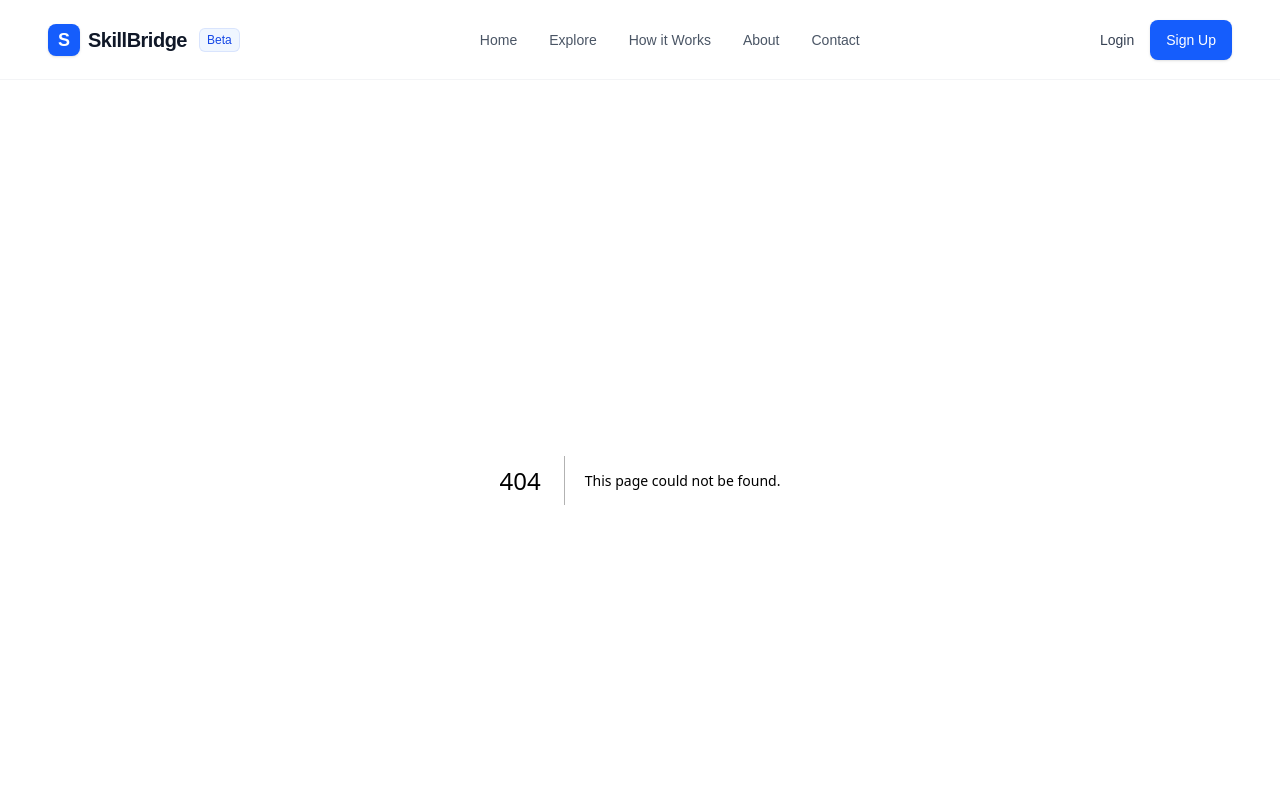
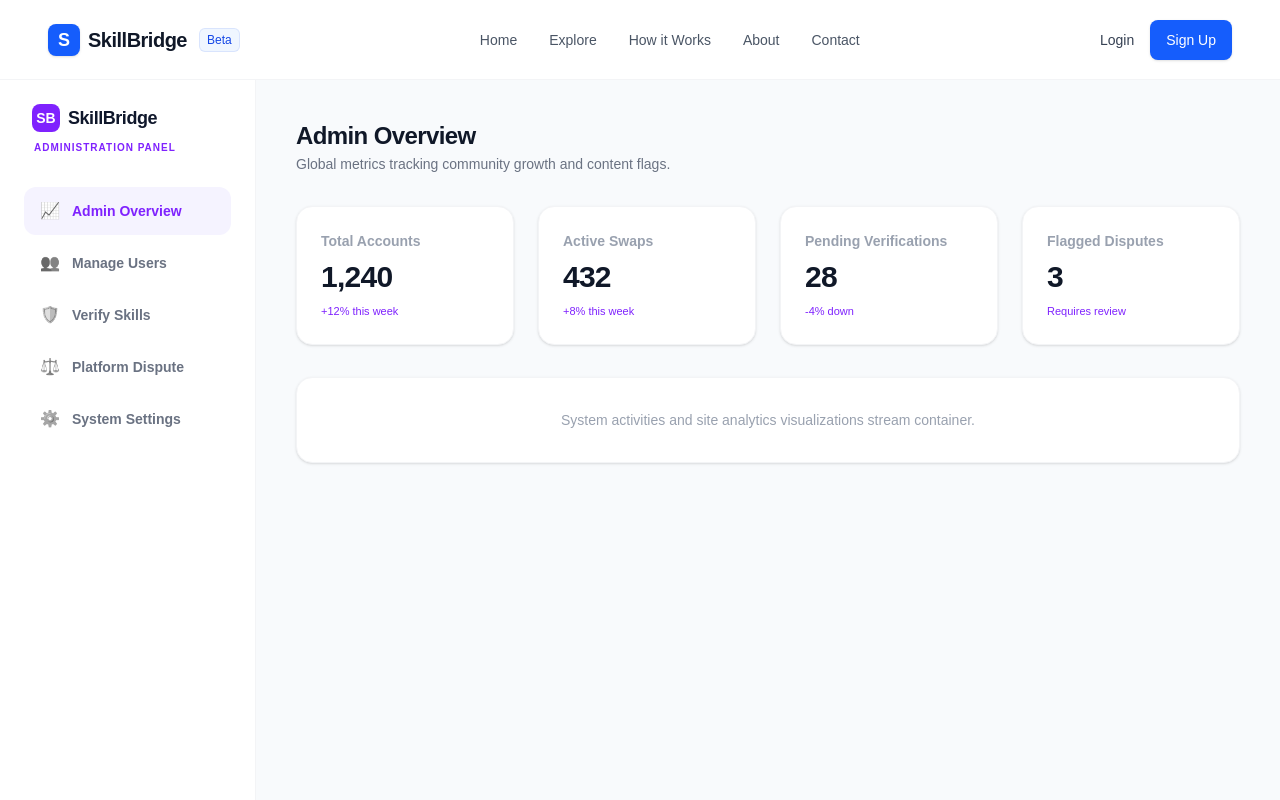
Before and after one commit to Syed-Takmil/Skill-Bridge-Client, a Next.js app: page /dashboard/admin in a window 1280 px wide. Before the commit this address had no page. Shown: the top 800 px of the page. Built offline with nearby package versions, Linux system fonts and the light colour scheme.

Commit message:
admin dashbaord created

```diff
--- /dev/null
+++ b/app/dashboard/admin/disputes/page.tsx
@@ -0,0 +1,17 @@
+'use client';
+
+import React from 'react';
+
+export default function AdminDisputesPage() {
+  return (
+    <div className="p-6 sm:p-8 lg:p-10 max-w-7xl mx-auto w-full flex flex-col gap-6">
+      <div>
+        <h1 className="text-2xl font-extrabold tracking-tight">Platform Disputes</h1>
+        <p className="text-sm text-gray-500 dark:text-gray-400 mt-0.5">Moderate reports regarding missed sessions or poor conduct behavior.</p>
+      </div>
+      <div className="bg-white dark:bg-gray-900 border border-gray-100 dark:border-gray-800 rounded-2xl p-8 text-center text-sm text-gray-400">
+        Open user tickets and resolution boards dashboard.
+      </div>
+    </div>
+  );
+}
--- /dev/null
+++ b/app/dashboard/admin/layout.tsx
@@ -0,0 +1,75 @@
+'use client';
+
+import React from 'react';
+import Link from 'next/link';
+import { usePathname } from 'next/navigation';
+
+export default function AdminDashboardLayout({
+  children,
+}: Readonly<{
+  children: React.ReactNode;
+}>) {
+  const pathname = usePathname();
+
+  // Admin exclusive navigation items
+  const adminNavItems = [
+    { name: 'Admin Overview', icon: '📈', href: '/dashboard/admin' },
+    { name: 'Manage Users', icon: '👥', href: '/dashboard/admin/users' },
+    { name: 'Verify Skills', icon: '🛡️', href: '/dashboard/admin/verify-skills' },
+    { name: 'Platform Dispute', icon: '⚖️', href: '/dashboard/admin/disputes' },
+    { name: 'System Settings', icon: '⚙️', href: '/dashboard/admin/settings' },
+  ];
+
+  return (
+    <div className="min-h-screen bg-slate-50 dark:bg-gray-950 text-gray-900 dark:text-white flex transition-colors duration-300">
+
+      {/* ================= LEFT ADMIN SIDEBAR PANEL ================= */}
+      <aside className="w-64 hidden md:flex flex-col bg-white dark:bg-gray-900 border-r border-gray-100 dark:border-gray-800 p-6 gap-8 shrink-0 sticky top-0 h-screen">
+
+        {/* Brand Header with Admin Tag */}
+        <div className="flex flex-col gap-1 px-2">
+          <div className="flex items-center gap-2">
+            <div className="w-7 h-7 rounded-lg bg-violet-600 flex items-center justify-center text-white font-black text-sm">SB</div>
+            <span className="font-extrabold text-lg tracking-tight text-slate-900 dark:text-white">SkillBridge</span>
+          </div>
+          <span className="text-[10px] uppercase font-bold tracking-widest text-violet-600 dark:text-violet-400 mt-1 px-0.5">
+            Administration Panel
+          </span>
+        </div>
+
+        {/* Navigation Map */}
+        <nav className="flex flex-col gap-1 flex-1">
+          {adminNavItems.map((item) => {
+            const isActive = pathname === item.href;
+
+            return (
+              <Link
+                href={item.href}
+                key={item.name}
+                className={`w-full flex items-center gap-3 px-4 py-3 rounded-xl text-sm font-semibold transition-all ${
+                  isActive
+                    ? 'bg-violet-50 dark:bg-violet-950/40 text-violet-600 dark:text-violet-400 font-bold'
+                    : 'text-gray-500 dark:text-gray-400 hover:bg-gray-50 dark:hover:bg-gray-800/40'
+                }`}
+              >
+                <span className="text-base filter grayscale dark:grayscale-0 select-none">{item.icon}</span>
+                {item.name}
+              </Link>
+            );
+          })}
+        </nav>
+
+        {/* Bottom Panel Actions */}
+        <button className="w-full flex items-center gap-3 px-4 py-3 rounded-xl text-sm font-semibold text-rose-600 dark:text-rose-400 hover:bg-rose-50 dark:hover:bg-rose-950/20 transition-all mt-auto border-t border-gray-50 dark:border-gray-800 pt-4">
+          <span>🚪</span> Exit Panel
+        </button>
+      </aside>
+
+      {/* ================= MAIN ADM WORKSPACE CONTAINER ================= */}
+      <div className="flex-1 overflow-y-auto">
+        {children}
+      </div>
+
+    </div>
+  );
+}
--- /dev/null
+++ b/app/dashboard/admin/page.tsx
@@ -0,0 +1,36 @@
+'use client';
+
+import React from 'react';
+
+export default function AdminOverviewPage() {
+  const adminMetrics = [
+    { label: 'Total Accounts', count: '1,240', change: '+12% this week' },
+    { label: 'Active Swaps', count: '432', change: '+8% this week' },
+    { label: 'Pending Verifications', count: '28', change: '-4% down' },
+    { label: 'Flagged Disputes', count: '3', change: 'Requires review' },
+  ];
+
+  return (
+    <div className="p-6 sm:p-8 lg:p-10 max-w-7xl mx-auto w-full flex flex-col gap-8">
+      <div>
+        <h1 className="text-2xl font-extrabold tracking-tight">Admin Overview</h1>
+        <p className="text-sm text-gray-500 dark:text-gray-400 mt-0.5">Global metrics tracking community growth and content flags.</p>
+      </div>
+
+      {/* Admin Stats Grid */}
+      <div className="grid grid-cols-2 lg:grid-cols-4 gap-4 sm:gap-6">
+        {adminMetrics.map((card, idx) => (
+          <div key={idx} className="bg-white dark:bg-gray-900 border border-gray-100 dark:border-gray-800/80 rounded-2xl p-5 sm:p-6 shadow-sm flex flex-col gap-2">
+            <span className="text-xs sm:text-sm font-semibold text-gray-400 dark:text-gray-500">{card.label}</span>
+            <span className="text-2xl sm:text-3xl font-black tracking-tight">{card.count}</span>
+            <span className="text-[11px] font-medium text-violet-600 dark:text-violet-400">{card.change}</span>
+          </div>
+        ))}
+      </div>
+
+      <div className="bg-white dark:bg-gray-900 border border-gray-100 dark:border-gray-800 rounded-2xl p-8 text-center text-sm text-gray-400 shadow-sm">
+        System activities and site analytics visualizations stream container.
+      </div>
+    </div>
+  );
+}
--- /dev/null
+++ b/app/dashboard/admin/settings/page.tsx
@@ -0,0 +1,17 @@
+'use client';
+
+import React from 'react';
+
+export default function AdminSettingsPage() {
+  return (
+    <div className="p-6 sm:p-8 lg:p-10 max-w-7xl mx-auto w-full flex flex-col gap-6">
+      <div>
+        <h1 className="text-2xl font-extrabold tracking-tight">System Settings</h1>
+        <p className="text-sm text-gray-500 dark:text-gray-400 mt-0.5">Adjust platform limits, token ratios, or toggle API maintenance modes.</p>
+      </div>
+      <div className="bg-white dark:bg-gray-900 border border-gray-100 dark:border-gray-800 rounded-2xl p-8 text-center text-sm text-gray-400">
+        Global structural environment switches window.
+      </div>
+    </div>
+  );
+}
--- /dev/null
+++ b/app/dashboard/admin/users/page.tsx
@@ -0,0 +1,17 @@
+'use client';
+
+import React from 'react';
+
+export default function AdminManageUsersPage() {
+  return (
+    <div className="p-6 sm:p-8 lg:p-10 max-w-7xl mx-auto w-full flex flex-col gap-6">
+      <div>
+        <h1 className="text-2xl font-extrabold tracking-tight">Manage Users</h1>
+        <p className="text-sm text-gray-500 dark:text-gray-400 mt-0.5">Search accounts, modify platform roles, or issue suspensions.</p>
+      </div>
+      <div className="bg-white dark:bg-gray-900 border border-gray-100 dark:border-gray-800 rounded-2xl p-8 text-center text-sm text-gray-400">
+        Registered user database directory records will load here.
+      </div>
+    </div>
+  );
+}
--- /dev/null
+++ b/app/dashboard/admin/verify-skills/page.tsx
@@ -0,0 +1,17 @@
+'use client';
+
+import React from 'react';
+
+export default function AdminVerifySkillsPage() {
+  return (
+    <div className="p-6 sm:p-8 lg:p-10 max-w-7xl mx-auto w-full flex flex-col gap-6">
+      <div>
+        <h1 className="text-2xl font-extrabold tracking-tight">Verify Skills</h1>
+        <p className="text-sm text-gray-500 dark:text-gray-400 mt-0.5">Review community submission certifications and skill descriptions before approval.</p>
+      </div>
+      <div className="bg-white dark:bg-gray-900 border border-gray-100 dark:border-gray-800 rounded-2xl p-8 text-center text-sm text-gray-400">
+        Pending skill validation queue listings container.
+      </div>
+    </div>
+  );
+}
--- a/app/layout.tsx
+++ b/app/layout.tsx
@@ -3,6 +3,7 @@ import { Geist, Geist_Mono } from "next/font/google";
 import "./globals.css";
 import Navbar from "./Components/shared/Navbar";
 import Footer from "./Components/shared/Footer";
+import { ToastContainer } from "react-toastify";
 
 const geistSans = Geist({
   variable: "--font-geist-sans",
@@ -36,6 +37,7 @@ export default function RootLayout({
           {children}
         </main>
         <Footer/>
+        <ToastContainer/>
         </body>
     </html>
   );
--- a/app/signup/page.tsx
+++ b/app/signup/page.tsx
@@ -2,6 +2,7 @@
 
 import React, { useState } from 'react';
 import Link from 'next/link';
+import { toast } from 'react-toastify';
 
 export default function SignUpPage() {
   const [formData, setFormData] = useState({ name: '', email: '', password: '' });
@@ -20,8 +21,8 @@ export default function SignUpPage() {
 
     setTimeout(() => {
       setIsSubmitting(false);
-      alert('Account created successfully!');
-    }, 1000);
+      toast('Account created successfully!');
+    }, 2000);
   };
 
   return (
--- a/package.json
+++ b/package.json
@@ -11,7 +11,8 @@
   "dependencies": {
     "next": "16.2.10",
     "react": "19.2.4",
-    "react-dom": "19.2.4"
+    "react-dom": "19.2.4",
+    "react-toastify": "^11.1.0"
   },
   "devDependencies": {
     "@tailwindcss/postcss": "^4",
```
Also changed, not shown: 1 other file (tests, documents, lock files or other folders).
